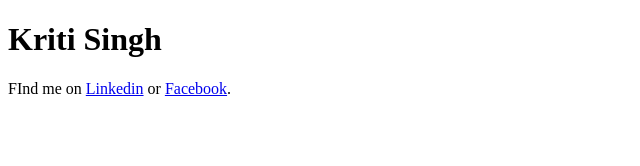
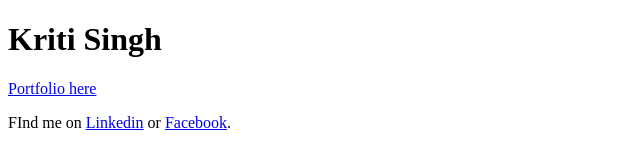
Before and after one commit to kriticism/kriticism.github.io, a plain HTML site: page index.html in a window 1280 px wide. Shown: the whole page, without its empty margins (0-640 px from the left). Drawn offline with Linux system fonts and the light colour scheme.

Commit message:
testing by adding portfolio link

```diff
--- a/index.html
+++ b/index.html
@@ -6,6 +6,7 @@
   <body>
 
     <h1>Kriti Singh</h1>
+    <a href="www.kritisingh.in"><p>Portfolio here</p></a>
     <p>FInd me on <a href="https://in.linkedin.com/in/kriti96singh">Linkedin</a> or <a href="https://www.facebook.com/kriti96.singh">Facebook</a></a>.</p>
 
   </body>
```
